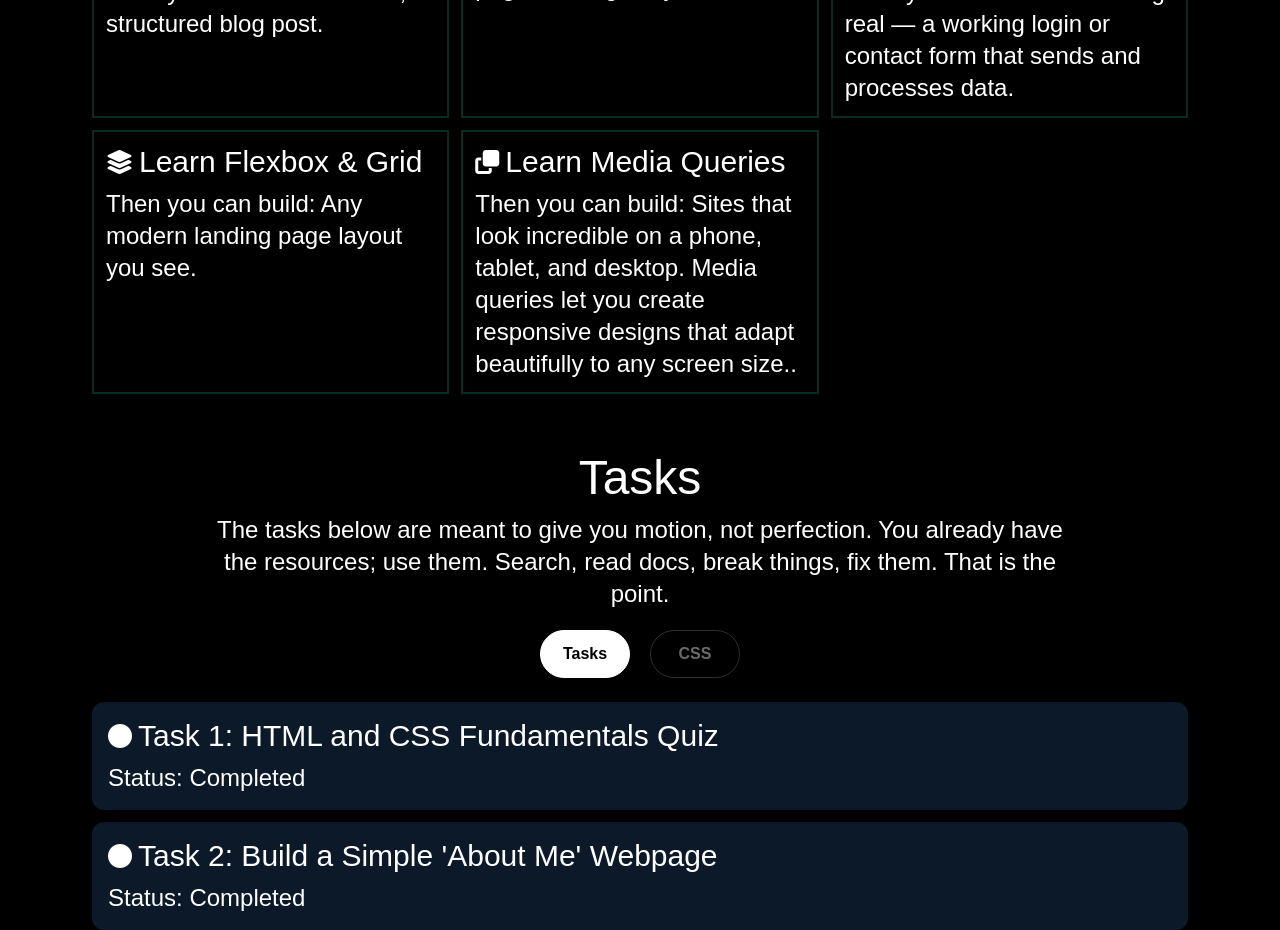
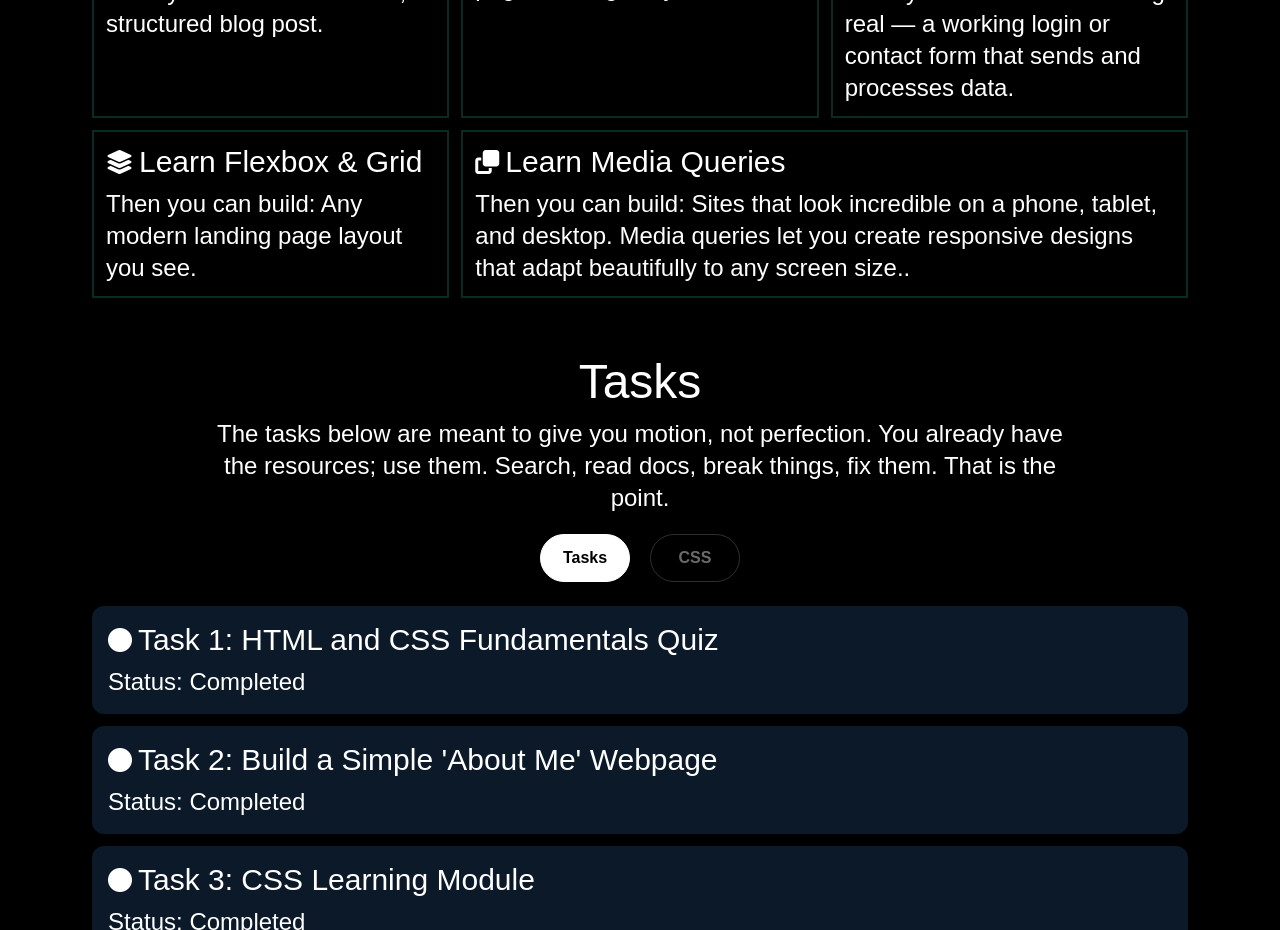
Before and after one commit to Flash500x/WinterARC, a React (Vite) app: page / in a window 1280 px wide. Shown: the part 4520-5450 px from the top of the page. Built offline with nearby package versions, Linux system fonts and the light colour scheme; a web font is replaced by a local one.

Commit message:
updated jsx

```diff
--- a/src/App.jsx
+++ b/src/App.jsx
@@ -766,20 +766,23 @@ const Navbar = () => {
                   iconCategory="fa-i-cursor"
                 ></Card2>
               </div>
-
+              <div className="lg:col-span-2 xl:col-span-1">
                 <Card2
                   titles="Learn Flexbox & Grid"
                   desp="Then you can build: Any modern landing page layout you see."
                   iconFill="fa-solid"
                   iconCategory="fa-layer-group"
                 ></Card2>
+              </div>
               {/* Removed xl:col-span-2 wrapper to make it xl:col-span-1 (the default) */}
+              <div className="lg:col-span-2 xl:col-span">
                 <Card2
                   titles="Learn Media Queries"
                   desp="Then you can build: Sites that look incredible on a phone, tablet, and desktop. Media queries let you create responsive designs that adapt beautifully to any screen size.."
                   iconFill="fa-solid"
                   iconCategory="fa-clone"
                 ></Card2>
+              </div>
             </div>
           </section>
 
```
Lines whose indentation alone changed are shown as unchanged.
